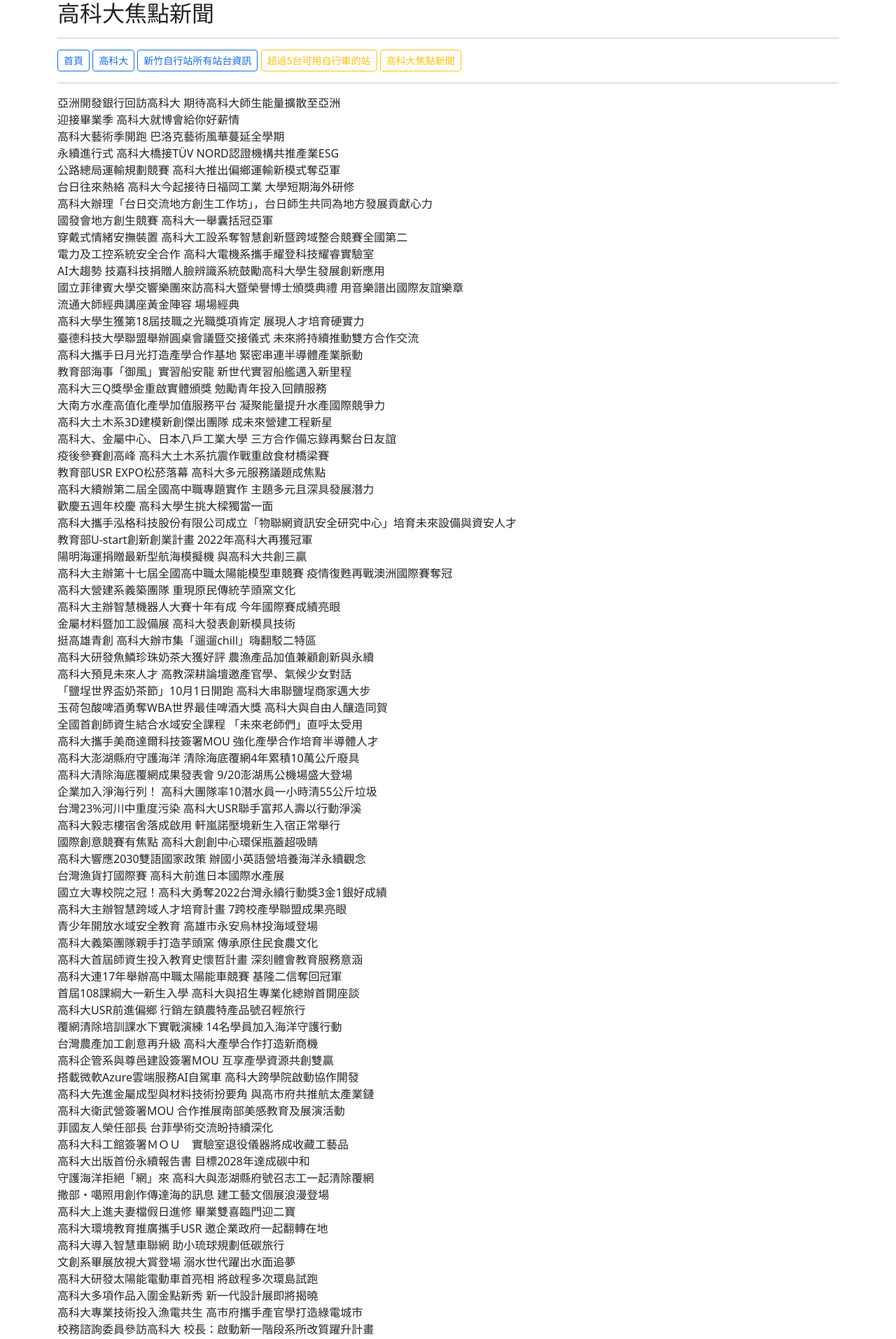
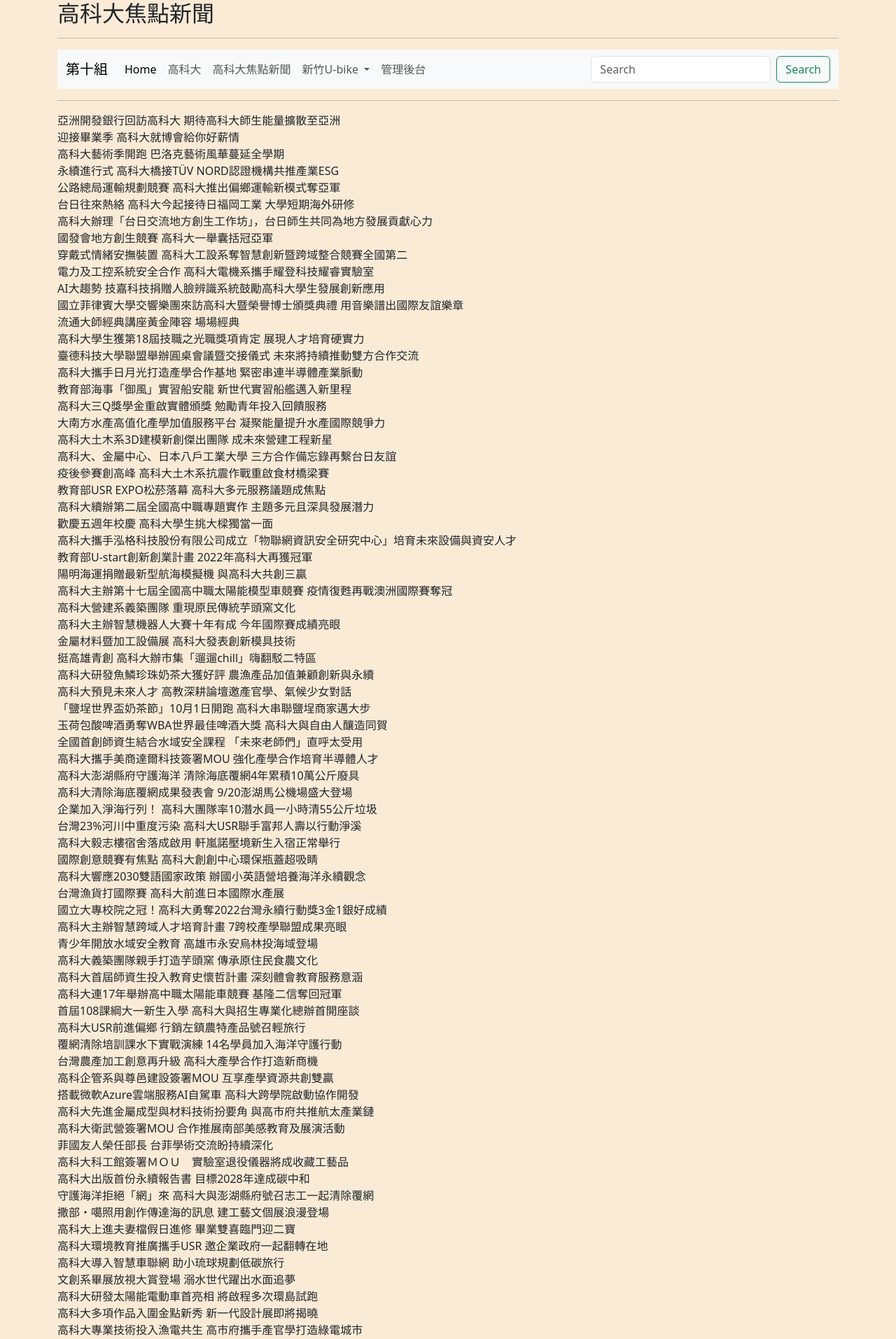
Before and after one commit to skynettw/python111-2-56, a Django app: page /nkustnews/ in a window 1280 px wide. Shown: the top 1913 px of the page at 70% size. Run offline with Django 4.2, Linux system fonts and the light colour scheme; data comes from the database, SQL or seed files in the repository; both versions use the stored data as it was after the commit.

Commit message:
add menu.html for bootstrap navbar

```diff
--- a/nkust1112web56/templates/menu.html
+++ b/nkust1112web56/templates/menu.html
@@ -1,5 +1,39 @@
-<a class="btn btn-outline-primary btn-sm" href="/">首頁</a>
-<a class="btn btn-outline-primary btn-sm" href="https://www.nkust.edu.tw/">高科大</a>
-<a class="btn btn-outline-primary btn-sm" href="/all/">新竹自行站所有站台資訊</a>
-<a class="btn btn-outline-warning btn-sm" href="/filter/">超過5台可用自行車的站</a>
-<a class="btn btn-outline-warning btn-sm" href="/nkustnews/">高科大焦點新聞</a>
+<nav class="navbar navbar-expand-lg bg-body-tertiary">
+    <div class="container-fluid">
+      <a class="navbar-brand" href="#">第十組</a>
+      <button class="navbar-toggler" type="button" data-bs-toggle="collapse" data-bs-target="#navbarSupportedContent" aria-controls="navbarSupportedContent" aria-expanded="false" aria-label="Toggle navigation">
+        <span class="navbar-toggler-icon"></span>
+      </button>
+      <div class="collapse navbar-collapse" id="navbarSupportedContent">
+        <ul class="navbar-nav me-auto mb-2 mb-lg-0">
+          <li class="nav-item">
+            <a class="nav-link active" aria-current="page" href="/">Home</a>
+          </li>
+          <li class="nav-item">
+            <a class="nav-link" href="https://www.nkust.edu.tw/">高科大</a>
+          </li>
+          <li class="nav-item">
+            <a class="nav-link" href="/nkustnews/">高科大焦點新聞</a>
+          </li>
+          <li class="nav-item dropdown">
+            <a class="nav-link dropdown-toggle" href="#" role="button" data-bs-toggle="dropdown" aria-expanded="false">
+              新竹U-bike
+            </a>
+            <ul class="dropdown-menu">
+              <li><a class="dropdown-item" href="/all/">新竹自行站所有站台資訊</a></li>
+              <li><a class="dropdown-item" href="/filter/">超過5台可用自行車的站</a></li>
+              <li><hr class="dropdown-divider"></li>
+              <li><a class="dropdown-item" href="#">Something else here</a></li>
+            </ul>
+          </li>
+          <li class="nav-item">
+            <a class="nav-link" href="/admin/">管理後台</a>
+          </li>
+        </ul>
+        <form class="d-flex" role="search">
+          <input class="form-control me-2" type="search" placeholder="Search" aria-label="Search">
+          <button class="btn btn-outline-success" type="submit">Search</button>
+        </form>
+      </div>
+    </div>
+  </nav>
--- a/nkust1112web56/templates/nkustnews.html
+++ b/nkust1112web56/templates/nkustnews.html
@@ -1,25 +1,13 @@
-<!doctype html>
-<html>
-  <head>
-    <meta charset="utf-8">
-    <meta name="viewport" content="width=device-width, initial-scale=1">
-    <title>Bootstrap demo</title>
-    <link href="https://cdn.jsdelivr.net/npm/bootstrap@5.3.0-alpha2/dist/css/bootstrap.min.css" rel="stylesheet" integrity="sha384-aFq/bzH65dt+w6FI2ooMVUpc+21e0SRygnTpmBvdBgSdnuTN7QbdgL+OapgHtvPp" crossorigin="anonymous">
-  </head>
-  <body>
-    <div class="container">
-        <h2>高科大焦點新聞</h2>
-        <hr>
-        <a class="btn btn-outline-primary btn-sm" href="/">首頁</a>
-        <a class="btn btn-outline-primary btn-sm" href="https://www.nkust.edu.tw/">高科大</a>
-        <a class="btn btn-outline-primary btn-sm" href="/all/">新竹自行站所有站台資訊</a>
-        <a class="btn btn-outline-warning btn-sm" href="/filter/">超過5台可用自行車的站</a>
-        <a class="btn btn-outline-warning btn-sm" href="/nkustnews/">高科大焦點新聞</a>
-        <hr>
-        {% for item in data %}
-          {{ item.title}} <br>
-        {% endfor %}
-    </div>
-    <script src="https://cdn.jsdelivr.net/npm/bootstrap@5.3.0-alpha2/dist/js/bootstrap.bundle.min.js" integrity="sha384-qKXV1j0HvMUeCBQ+QVp7JcfGl760yU08IQ+GpUo5hlbpg51QRiuqHAJz8+BrxE/N" crossorigin="anonymous"></script>
-  </body>
-</html>
+{% extends "base.html" %}
+
+{% block title %}敏煌的網站{% endblock %}
+
+{% block headmessage %}
+<h2>高科大焦點新聞</h2>
+{% endblock %}
+
+{% block content %}
+  {% for item in data %}
+  {{ item.title}} <br>
+  {% endfor %}
+{% endblock %}
```
Also changed, not shown: nkust1112web56/db.sqlite3.
